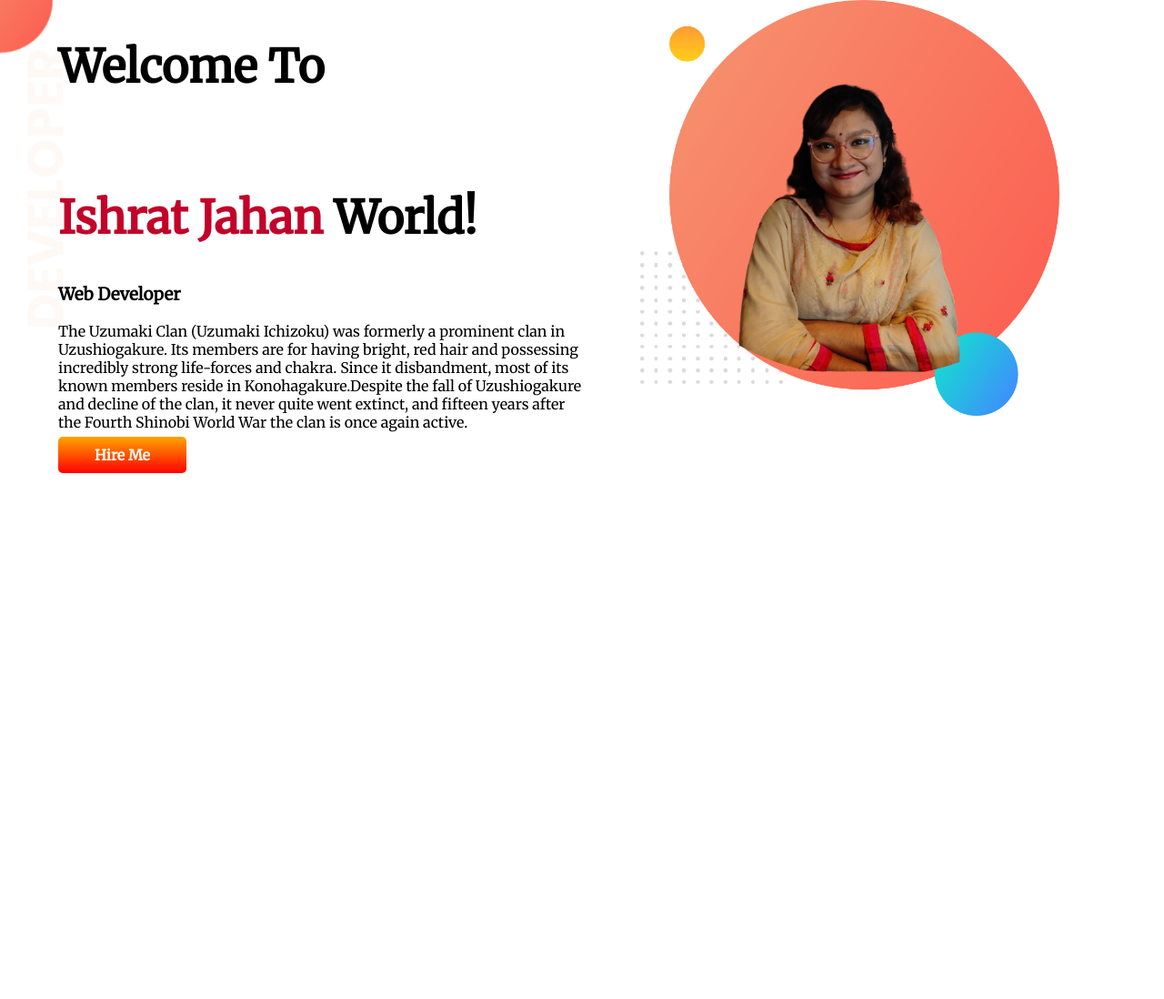
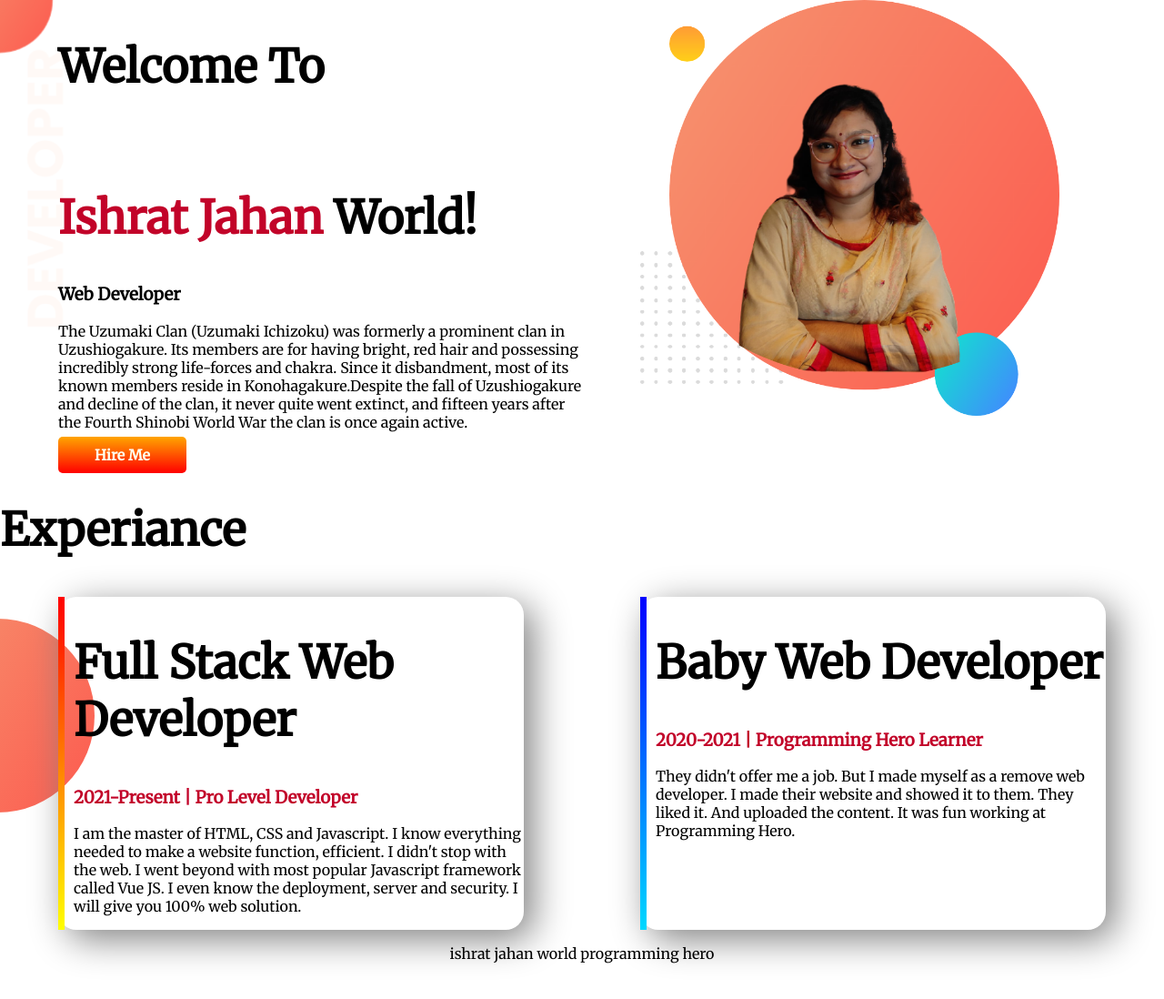
Before and after one commit to i-j-esha/developer-portfolio, a plain HTML site: page index.html in a window 1280 px wide. Shown: the whole page at 91% size. Before the commit the page ends 800 px from the top, so only its background shows below. Drawn offline with Linux system fonts and the light colour scheme.

Commit message:
bottom section added

```diff
--- a/index.html
+++ b/index.html
@@ -13,7 +13,7 @@
 </head>
 
 <body>
-    <section class="top-banner">
+    <section class="top-banner flexible-container">
         <div class="half-width">
             <h1>Welcome To </h1><br>
             <h1><span class="h">Ishrat Jahan</span> World!</h1>
@@ -30,6 +30,29 @@
             <img src="images/my-bg.png" alt="">
         </div>
     </section>
+    <section class="experiance">
+        <h1>Experiance</h1>
+        <div class="flexible-container">
+            <div id="stack-developer" class="experiance-area">
+                <h1>Full Stack Web Developer</h1>
+                <h3 class="h">2021-Present | Pro Level Developer</h3>
+                <p>I am the master of HTML, CSS and Javascript. I know everything needed to make a website function,
+                    efficient. I didn't stop with the web. I went beyond with most popular Javascript framework called
+                    Vue
+                    JS. I even know the deployment, server and security. I will give you 100% web solution.</p>
+            </div>
+            <div id="web-developer" class="experiance-area">
+                <h1>Baby Web Developer</h1>
+                <h3 class="h">2020-2021 | Programming Hero Learner</h3>
+                <p>They didn't offer me a job. But I made myself as a remove web developer. I made their website and
+                    showed
+                    it to them. They liked it. And uploaded the content. It was fun working at Programming Hero.</p>
+            </div>
+        </div>
+    </section>
+    <footer>
+        <p>ishrat jahan world programming hero</p>
+    </footer>
 
 </body>
 
--- a/style.css
+++ b/style.css
@@ -1,6 +1,7 @@
 body{
     font-family: 'Merriweather', serif;
     margin: 0;
+    padding-bottom: 50px;
 }
 h1{
     font-size: 50px;
@@ -8,7 +9,7 @@ h1{
 .h{
     color: rgb(194, 3, 41);
 }
-section{
+.flexible-container{
     display: flex;
 }
 .half-width{
@@ -30,3 +31,30 @@ section{
     background-image: url(images/top-banner.png);
     background-repeat: no-repeat;
 }
+.experiance{
+    background-image: url(images/exp-bg.png);
+    background-repeat: no-repeat;
+    background-position: left ;
+}
+.experiance-area{
+    width: 40%;
+    margin-left: 5%;
+    margin-right: 5%;
+    padding-left: 10px;
+    border-radius: 20px;
+    box-shadow: 10px 10px 40px gray;
+    border-left: 10px solid;
+}
+#web-developer{
+    border-left: 7px solid;
+    border-image: linear-gradient(blue, rgb(0, 217, 255));
+    border-image-slice: 1;
+}
+#stack-developer{
+    border-left: 7px solid;
+    border-image: linear-gradient(red, yellow);
+    border-image-slice: 1;
+}
+footer p{
+    text-align: center;
+}
```
Also changed, not shown: 4 other files.
